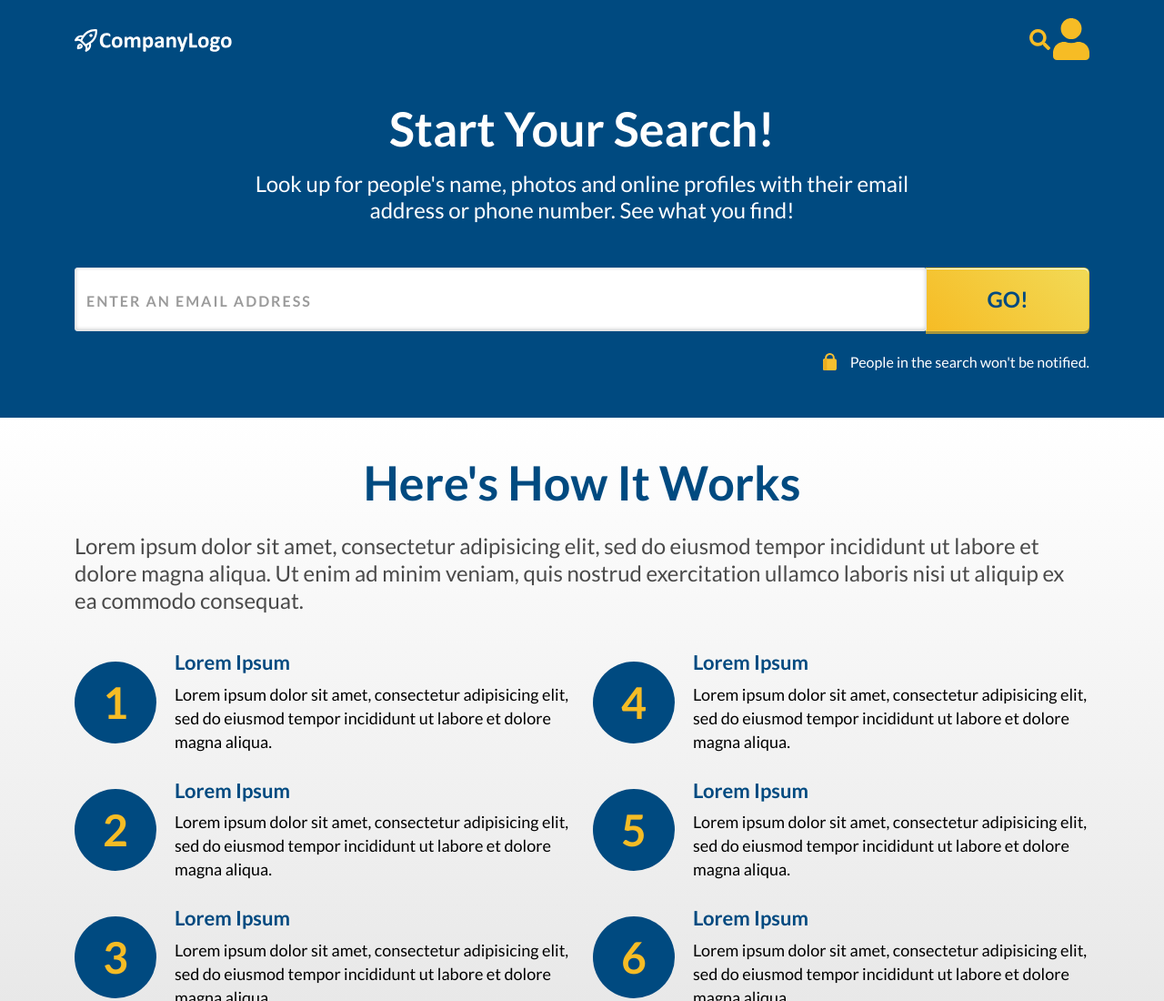
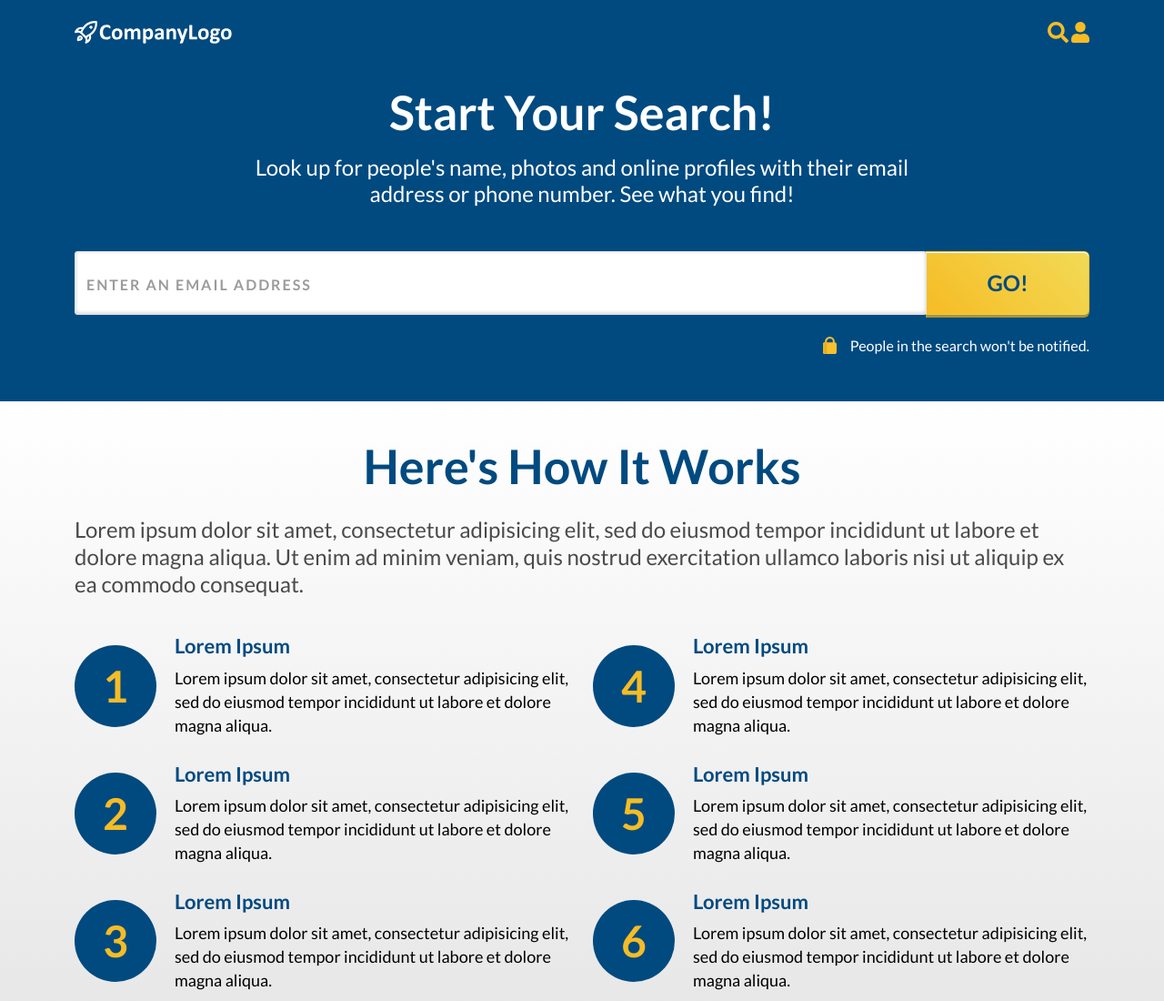
Before and after one commit to iosebkhe/FE-Challenge-Source-Code, a website built with webpack: page src/index.html in a window 1280 px wide. Shown: the top 1100 px of the page at 91% size. Built offline with nearby package versions, Linux system fonts and the light colour scheme.

Commit message:
QA Fix: Adjust width and height of person icon across all devices

```diff
--- a/src/index.html
+++ b/src/index.html
@@ -19,7 +19,7 @@
       </a>
       <div>
         <img src="assets/search.svg" width="23" height="23" alt="Search">
-        <img class="ml-4" src="assets/person.svg" alt="Profile">
+        <img class="ml-4" width="20" height="23" src="assets/person.svg" alt="Profile">
       </div>
     </div>
   </nav>
```
